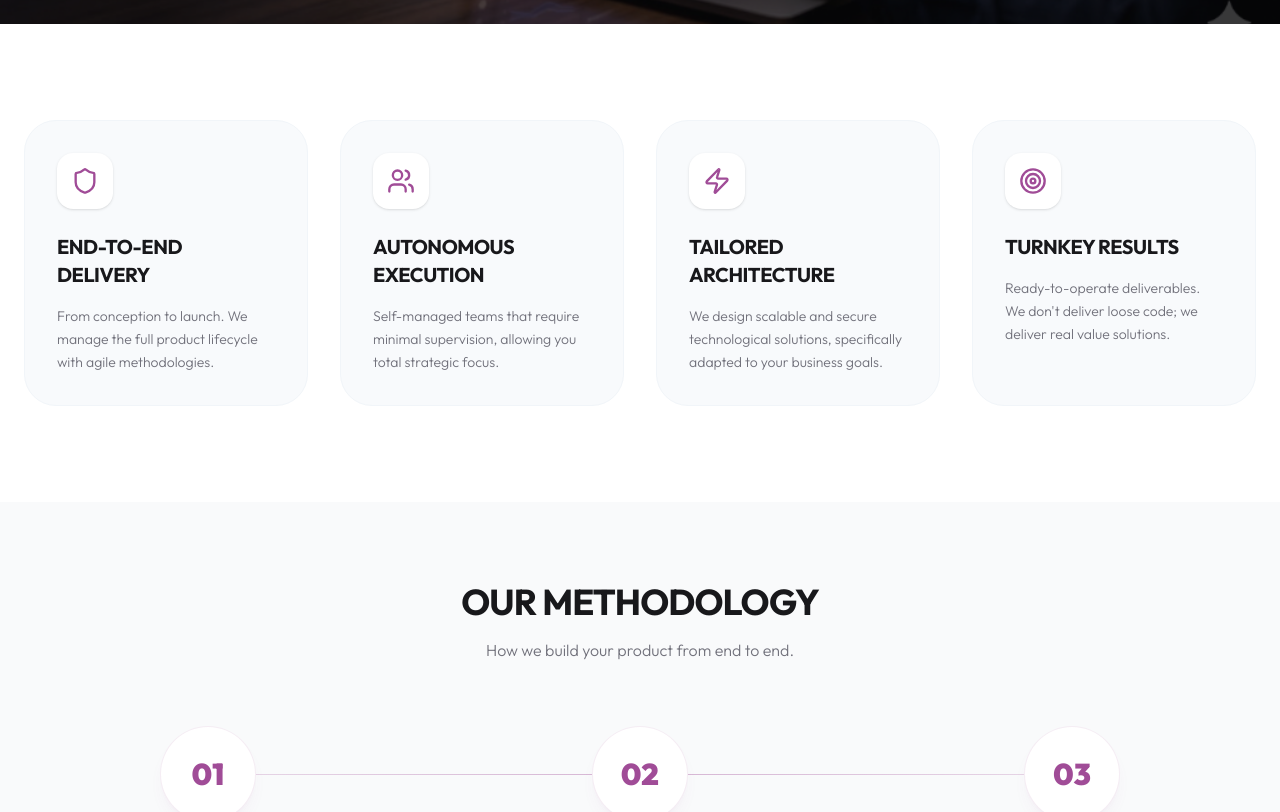
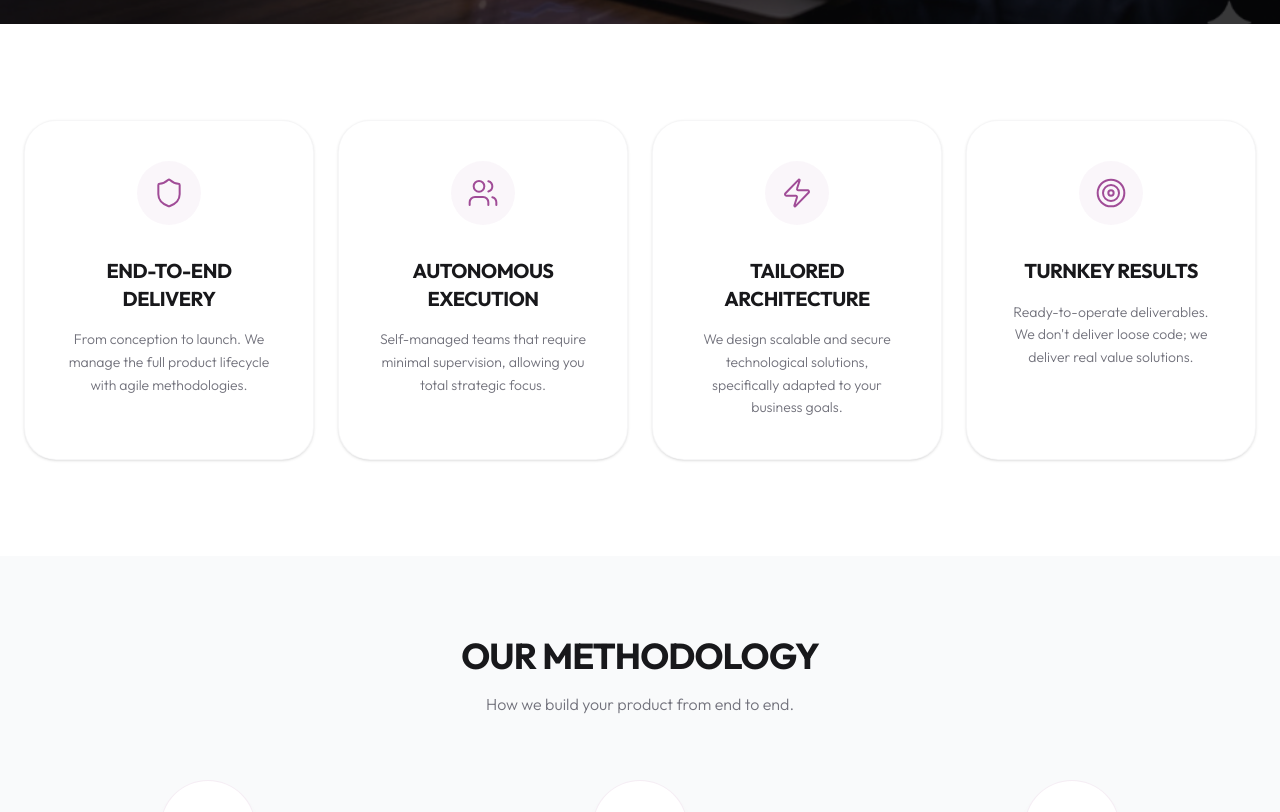
Before and after one commit to dibrand-dev/dibrand-redesign, a Next.js app: page /1/software-outsourcing in a window 1280 px wide. Shown: the part 640-1452 px from the top of the page. Built offline with nearby package versions, Linux system fonts and the light colour scheme; no server answers; the database is empty.

Commit message:
style: Unify Software Outsourcing card style with Solution Ecosystem

```diff
--- a/app/[lang]/software-outsourcing/page.tsx
+++ b/app/[lang]/software-outsourcing/page.tsx
@@ -86,15 +86,20 @@ export default async function SoftwareOutsourcingPage(props: { params: Promise<{
             {/* 4 Pillars Grid - Pure Seniority, Tech Alignment, Speed to Value, Boutique Quality */}
             <section className="py-24 bg-white">
                 <div className="container mx-auto px-6">
-                    <div className="grid grid-cols-1 sm:grid-cols-2 lg:grid-cols-4 gap-8">
+                    <div className="grid grid-cols-1 md:grid-cols-2 lg:grid-cols-4 gap-6">
                         {content.pillars.items.map((pillar: any, idx: number) => {
                             const Icon = pillarIcons[idx] || Shield;
                             return (
-                                <div key={idx} className="flex flex-col p-8 rounded-[2rem] bg-slate-50 border border-slate-100 hover:shadow-xl hover:shadow-purple-500/5 transition-all duration-500 group">
-                                    <div className="w-14 h-14 rounded-2xl bg-white flex items-center justify-center mb-6 shadow-sm group-hover:bg-brand transition-colors duration-500">
-                                        <Icon size={28} className="text-brand group-hover:text-white transition-colors duration-500" />
+                                <div
+                                    key={idx}
+                                    className="group p-8 md:p-10 rounded-[2rem] bg-white border border-zinc-100/80 shadow-sm hover:shadow-xl hover:shadow-zinc-200/50 hover:-translate-y-1 transition-all duration-400 flex flex-col items-center text-center"
+                                >
+                                    {/* Icon Circle */}
+                                    <div className="mb-8 h-16 w-16 rounded-full bg-brand/5 flex items-center justify-center text-brand group-hover:bg-brand/10 transition-all duration-500">
+                                        <Icon className="h-8 w-8" strokeWidth={1.5} />
                                     </div>
-                                    <h3 className="text-xl font-bold text-zinc-900 mb-4 font-outfit uppercase tracking-tight">
+
+                                    <h3 className="text-xl font-bold font-outfit text-zinc-900 tracking-tight mb-4 leading-snug uppercase">
                                         {pillar.title}
                                     </h3>
                                     <p className="text-zinc-500 font-outfit font-light leading-relaxed text-sm">
```
